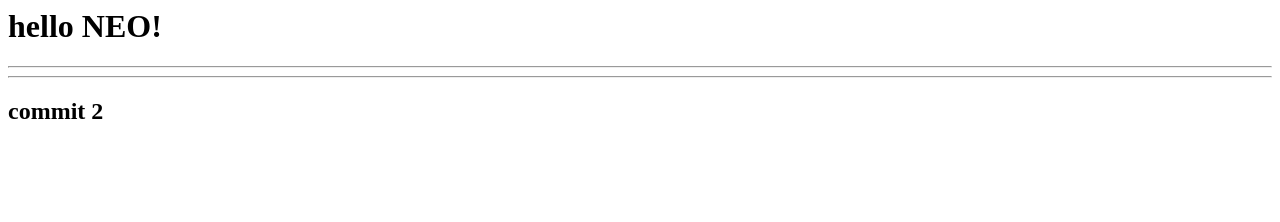
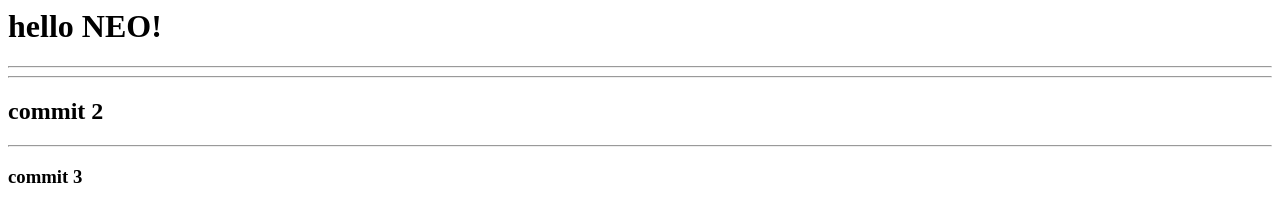
Before and after one commit to friskel/NEOhodler, a plain HTML site: page index.html in a window 1280 px wide. Drawn offline with Linux system fonts and the light colour scheme.

Commit message:
commit 3 test

```diff
--- a/index.html
+++ b/index.html
@@ -4,3 +4,7 @@
 <hr>
 
 <h2>commit 2</h2>
+
+<hr>
+
+<h3>commit 3</h3>
```
